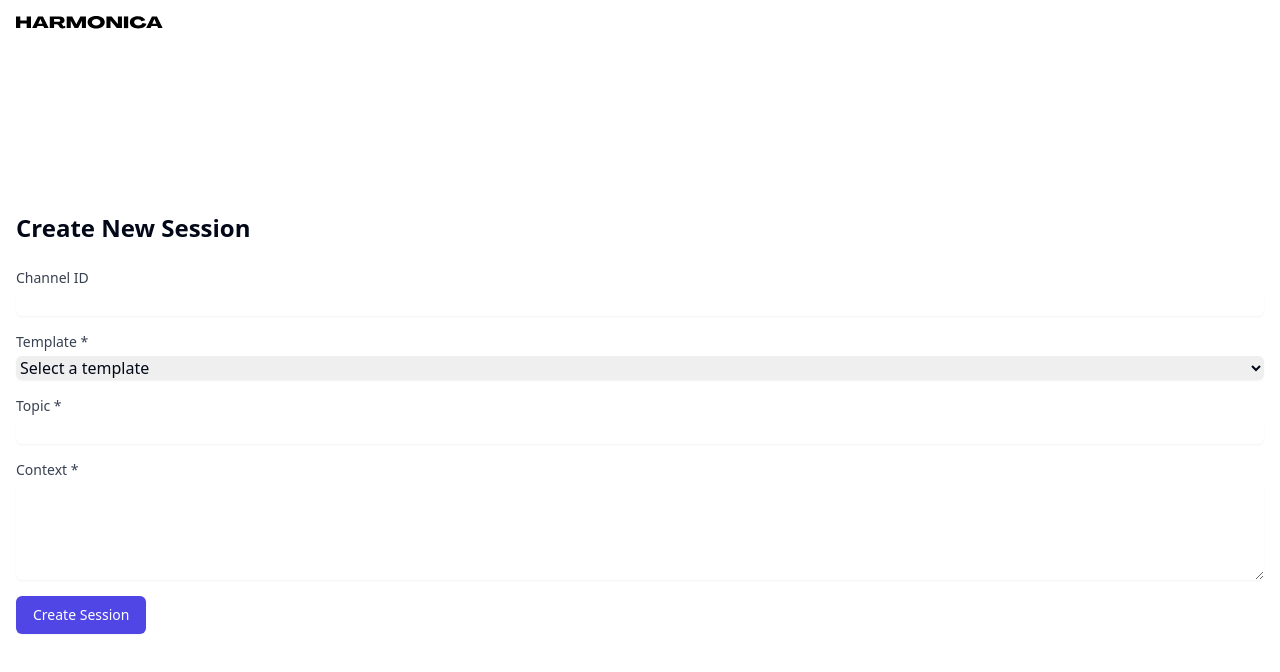
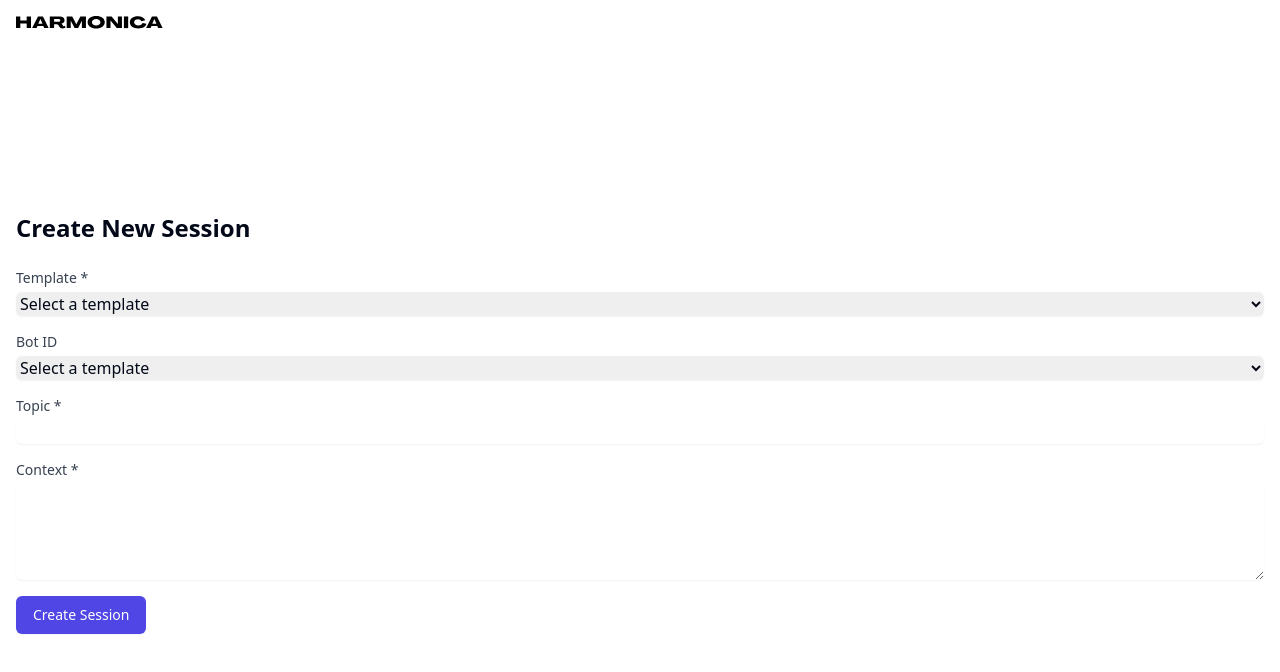
Before and after one commit to derjogi/harmonica-mvp, a Next.js app: page /sessions/create in a window 1280 px wide. Shown: the top 672 px of the page. Built offline with nearby package versions, Linux system fonts and the light colour scheme.

Commit message:
Fix link

```diff
--- a/src/app/sessions/create/page.tsx
+++ b/src/app/sessions/create/page.tsx
@@ -4,7 +4,7 @@ import { useState } from 'react'
 import { sendApiCall } from 'utils/utils'
 
 export default function CreateSession() {
-  const [channelId, setChannelId] = useState('')
+  const [botId, setBotId] = useState('')
   const [template, setTemplate] = useState('')
   const [topic, setTopic] = useState('')
   const [context, setContext] = useState('')
@@ -19,26 +19,27 @@ export default function CreateSession() {
         template: template,
         context: context,
         topic: topic,
-        channelId: channelId,
+        botId: botId,
         host_chat_id: 'WebApp',
       },
     }).then((response) => {
+      const botUrl = `https://t.me/${botId}?start=${response.session_id}`
       setResultElement(
         <div className="bg-green-100 border-l-4 border-green-500 text-green-700 p-4 mb-4">
           <h2 className="font-bold mb-2">Session Setup Successful!</h2>
           <p className="mb-2">Send this link to participants:</p>
           <div className="flex items-center space-x-2">
             <a
-              href={`https://t.me/harmomica_test_bot?start=${response.session_id}`}
+              href={botUrl}
               target="_blank"
               rel="noopener noreferrer"
               className="text-blue-600 hover:underline"
             >
-              https://t.me/harmomica_test_bot?start={response.session_id}
+              {botUrl}
             </a>
             <button
               onClick={() => {
-                navigator.clipboard.writeText(`https://t.me/harmomica_test_bot?start=${response.session_id}`)
+                navigator.clipboard.writeText(botUrl)
                 document.getElementById('copyStatus').classList.remove('hidden')
                 setTimeout(() => {
                   document.getElementById('copyStatus').classList.add('hidden')
@@ -64,18 +65,6 @@ export default function CreateSession() {
           <h1 className="text-2xl font-bold mb-6">Create New Session</h1>
           <form onSubmit={handleSubmit} className="space-y-4">
             <div>
-              <label htmlFor="channelId" className="block text-sm font-medium text-gray-700">
-                Channel ID
-              </label>
-              <input
-                type="text"
-                id="channelId"
-                value={channelId}
-                onChange={(e) => setChannelId(e.target.value)}
-                className="mt-1 block w-full rounded-md border-gray-300 shadow-sm focus:border-indigo-300 focus:ring focus:ring-indigo-200 focus:ring-opacity-50"
-              />
-            </div>
-            <div>
               <label htmlFor="template" className="block text-sm font-medium text-gray-700">Template *</label>
               <select
                 id="template"
@@ -87,6 +76,22 @@ export default function CreateSession() {
                 <option value="">Select a template</option>
                 <option value="Daily review">Daily review</option>
                 <option value="Red-Teaming">Red-Teaming</option>
+              </select>
+            </div>
+            <div>
+              <label htmlFor="botId" className="block text-sm font-medium text-gray-700">
+                Bot ID
+              </label>
+              <select
+                id="botId"
+                value={botId}
+                onChange={(e) => setBotId(e.target.value)}
+                required
+                className="mt-1 block w-full rounded-md border-gray-300 shadow-sm focus:border-indigo-300 focus:ring focus:ring-indigo-200 focus:ring-opacity-50"
+              >
+              <option value="">Select a template</option>
+              <option value="Harmonica_Daily_Review_bot">Daily Review Session</option>
+              <option value="Harmonica_RedTeam1Bot">Red-Teaming Session</option>
               </select>
             </div>
             <div>
--- a/src/utils/types.ts
+++ b/src/utils/types.ts
@@ -30,7 +30,7 @@ export type SessionData = {
   result_text?: string;
   context?: string;
   topic?: string;
-  channelId?: string;
+  botId?: string;
   host_chat_id?: string;
   start_time?: string;
 };
```
